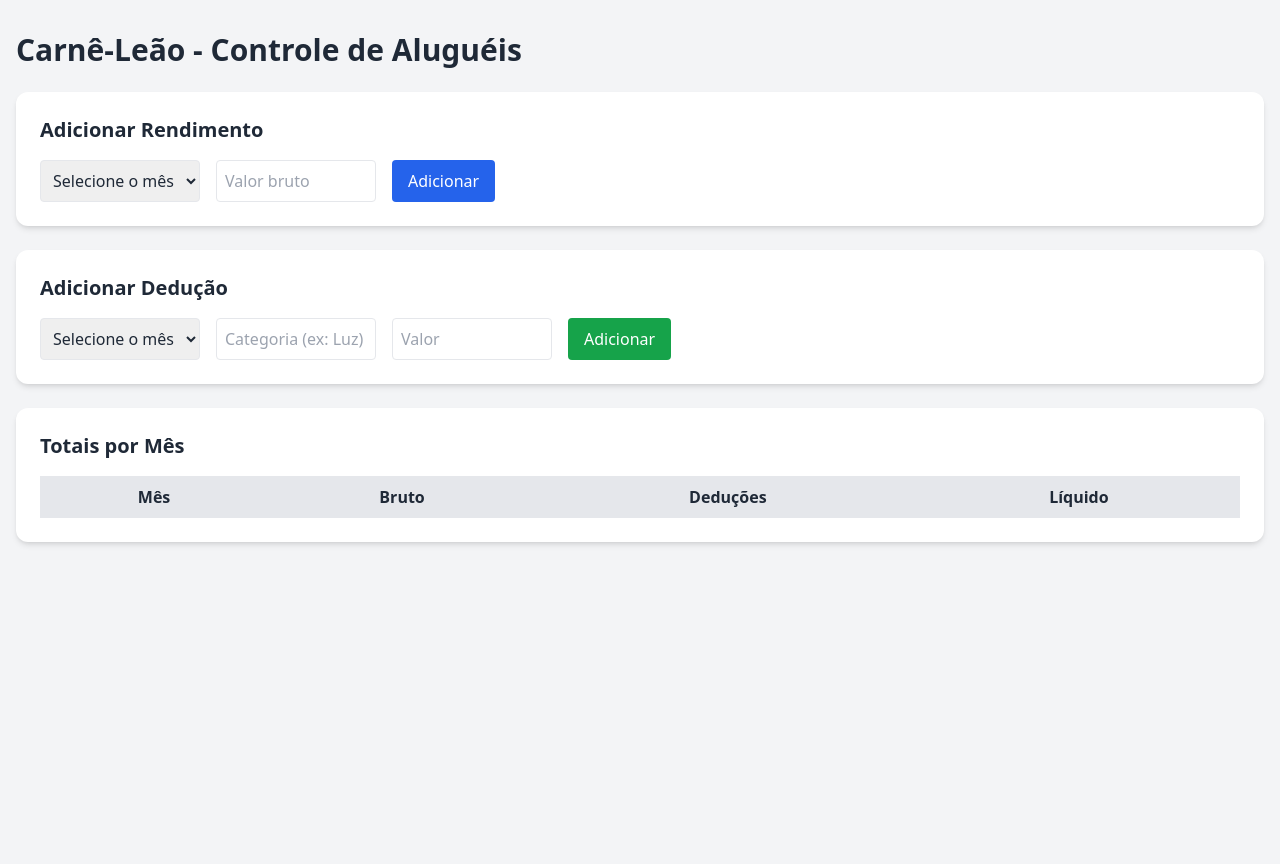
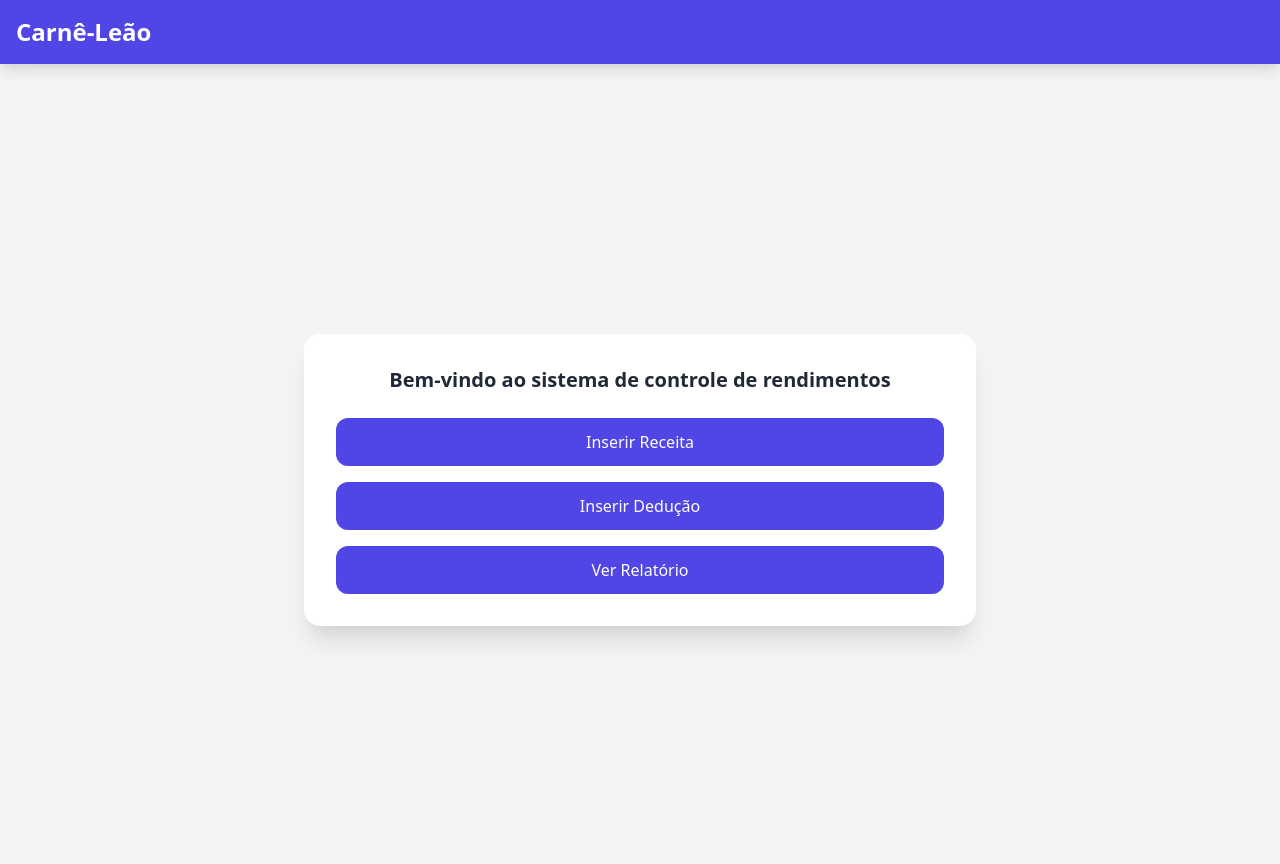
Before and after one commit to Madruska01/carne-leao, a Flask app: template templates/index.html in a window 1280 px wide. Before the commit the page ends 545 px from the top, so only its background shows below. Run offline with Flask 3, Linux system fonts and the light colour scheme; the template is opened without the code that fills it, so the values that code supplies are empty; some libraries are stand-ins or nearby versions.

Commit message:
Update index.html

```diff
--- a/templates/index.html
+++ b/templates/index.html
@@ -1,108 +1,32 @@
 <!DOCTYPE html>
-<html lang="pt-BR">
+<html lang="pt-br">
 <head>
-  <meta charset="UTF-8" />
-  <meta name="viewport" content="width=device-width, initial-scale=1.0" />
-  <title>Carnê-Leão - Controle de Aluguéis</title>
-  <script src="https://cdn.tailwindcss.com"></script>
+    <meta charset="UTF-8">
+    <title>Carnê-Leão</title>
+    <link href="https://cdn.jsdelivr.net/npm/tailwindcss@2.2.19/dist/tailwind.min.css" rel="stylesheet">
 </head>
 <body class="bg-gray-100 text-gray-800">
-  <div class="container mx-auto px-4 py-8">
-    <h1 class="text-3xl font-bold mb-6">Carnê-Leão - Controle de Aluguéis</h1>
+    <nav class="bg-indigo-600 text-white shadow-lg">
+        <div class="max-w-7xl mx-auto px-4 py-4 flex justify-between items-center">
+            <h1 class="text-2xl font-bold">Carnê-Leão</h1>
+        </div>
+    </nav>
 
-    <div class="bg-white rounded-xl shadow-md p-6 mb-6">
-      <h2 class="text-xl font-semibold mb-4">Adicionar Rendimento</h2>
-      <div class="flex gap-4">
-        <select id="mes-rendimento" class="border p-2 rounded w-40">
-          <option value="">Selecione o mês</option>
-          <script>
-            const meses = ["Janeiro","Fevereiro","Março","Abril","Maio","Junho","Julho","Agosto","Setembro","Outubro","Novembro","Dezembro"];
-            document.write(meses.map(m => `<option value=\"${m}\">${m}</option>`).join(''));
-          </script>
-        </select>
-        <input type="number" id="valor-rendimento" placeholder="Valor bruto" class="border p-2 rounded w-40" />
-        <button onclick="adicionarRendimento()" class="bg-blue-600 text-white px-4 py-2 rounded hover:bg-blue-700">Adicionar</button>
-      </div>
-    </div>
-
-    <div class="bg-white rounded-xl shadow-md p-6 mb-6">
-      <h2 class="text-xl font-semibold mb-4">Adicionar Dedução</h2>
-      <div class="flex gap-4 flex-wrap">
-        <select id="mes-deducao" class="border p-2 rounded w-40">
-          <option value="">Selecione o mês</option>
-          <script>
-            document.write(meses.map(m => `<option value=\"${m}\">${m}</option>`).join(''));
-          </script>
-        </select>
-        <input type="text" id="categoria-deducao" placeholder="Categoria (ex: Luz)" class="border p-2 rounded w-40" />
-        <input type="number" id="valor-deducao" placeholder="Valor" class="border p-2 rounded w-40" />
-        <button onclick="adicionarDeducao()" class="bg-green-600 text-white px-4 py-2 rounded hover:bg-green-700">Adicionar</button>
-      </div>
-    </div>
-
-    <div class="bg-white rounded-xl shadow-md p-6">
-      <h2 class="text-xl font-semibold mb-4">Totais por Mês</h2>
-      <table class="table-auto w-full border border-gray-200">
-        <thead class="bg-gray-200">
-          <tr>
-            <th class="px-4 py-2">Mês</th>
-            <th class="px-4 py-2">Bruto</th>
-            <th class="px-4 py-2">Deduções</th>
-            <th class="px-4 py-2">Líquido</th>
-          </tr>
-        </thead>
-        <tbody id="tabela-totais" class="text-center"></tbody>
-      </table>
-    </div>
-  </div>
-
-  <script>
-    async function adicionarRendimento() {
-      const mes = document.getElementById('mes-rendimento').value;
-      const valor = document.getElementById('valor-rendimento').value;
-      if (!mes || !valor) return alert('Preencha todos os campos.');
-
-      await fetch('/api/rendimentos', {
-        method: 'POST',
-        headers: {'Content-Type': 'application/json'},
-        body: JSON.stringify({ mes, valor })
-      });
-      atualizarTotais();
-    }
-
-    async function adicionarDeducao() {
-      const mes = document.getElementById('mes-deducao').value;
-      const categoria = document.getElementById('categoria-deducao').value;
-      const valor = document.getElementById('valor-deducao').value;
-      if (!mes || !categoria || !valor) return alert('Preencha todos os campos.');
-
-      await fetch('/api/deducoes', {
-        method: 'POST',
-        headers: {'Content-Type': 'application/json'},
-        body: JSON.stringify({ mes, categoria, valor })
-      });
-      atualizarTotais();
-    }
-
-    async function atualizarTotais() {
-      const res = await fetch('/api/totais');
-      const totais = await res.json();
-      const tbody = document.getElementById('tabela-totais');
-      tbody.innerHTML = '';
-
-      Object.keys(totais).forEach(mes => {
-        const { bruto, deducoes, liquido } = totais[mes];
-        tbody.innerHTML += `
-          <tr>
-            <td class="border px-4 py-2">${mes}</td>
-            <td class="border px-4 py-2">R$ ${bruto.toFixed(2)}</td>
-            <td class="border px-4 py-2">R$ ${deducoes.toFixed(2)}</td>
-            <td class="border px-4 py-2 font-bold">R$ ${liquido.toFixed(2)}</td>
-          </tr>`;
-      });
-    }
-
-    atualizarTotais();
-  </script>
+    <main class="flex flex-col items-center justify-center min-h-screen px-4">
+        <div class="bg-white p-8 rounded-2xl shadow-xl w-full max-w-2xl mt-8">
+            <h2 class="text-xl font-semibold mb-6 text-center">Bem-vindo ao sistema de controle de rendimentos</h2>
+            <div class="grid gap-4">
+                <a href="/receitas" class="block w-full text-center bg-indigo-600 text-white font-medium py-3 rounded-xl hover:bg-indigo-700 transition">
+                    Inserir Receita
+                </a>
+                <a href="/deducoes" class="block w-full text-center bg-indigo-600 text-white font-medium py-3 rounded-xl hover:bg-indigo-700 transition">
+                    Inserir Dedução
+                </a>
+                <a href="/relatorio" class="block w-full text-center bg-indigo-600 text-white font-medium py-3 rounded-xl hover:bg-indigo-700 transition">
+                    Ver Relatório
+                </a>
+            </div>
+        </div>
+    </main>
 </body>
 </html>
```
